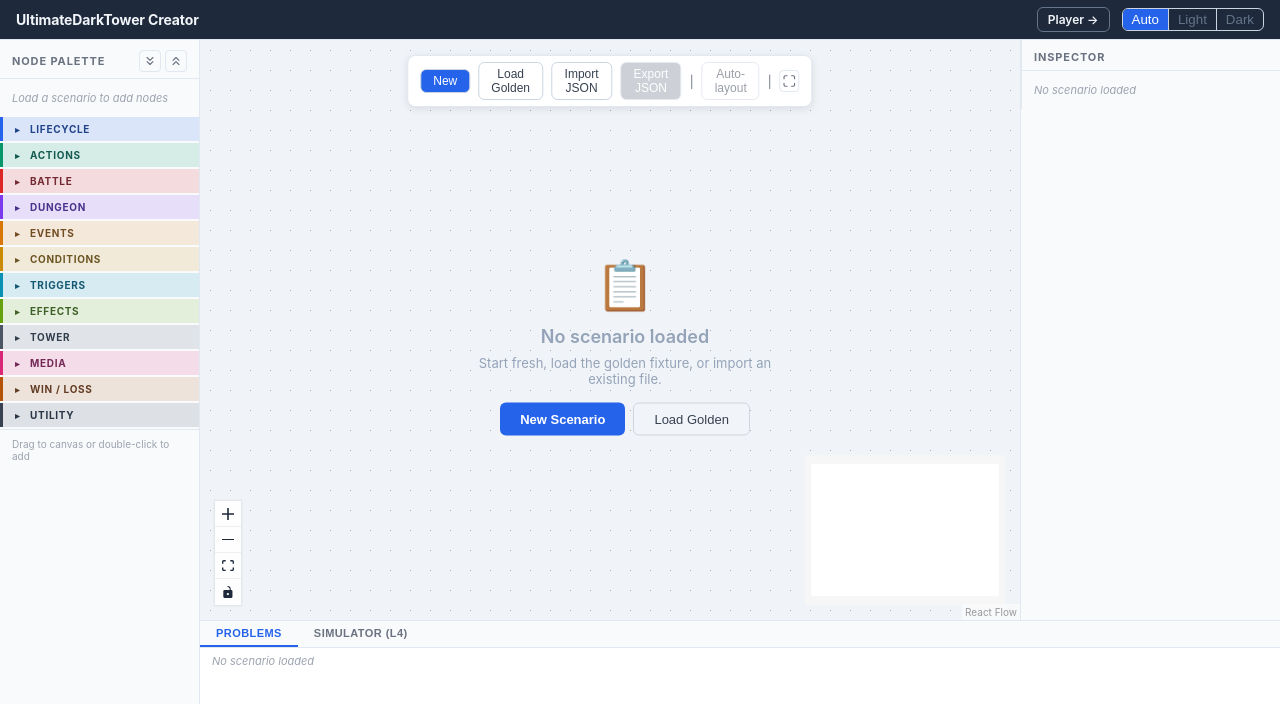
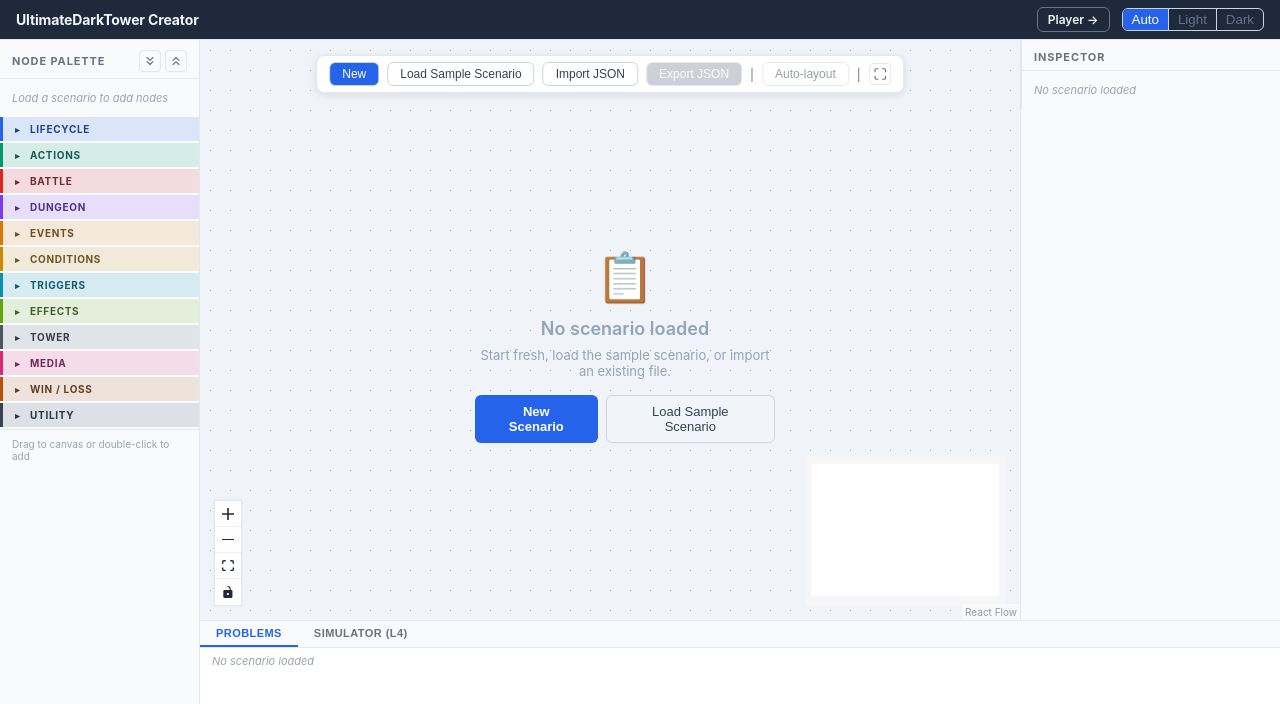
Before and after one commit to ChessMess/UltimateDarkTowerCreator, a React (Vite) app in the folder apps/creator/: page / in a window 1280 px wide. Shown: the top 704 px of the page. Built offline with nearby package versions, Linux system fonts and the light colour scheme; what ultimatedarktower would draw is missing.

Commit message:
Refine sample scenario wording and creator toolbar sizing

```diff
--- a/apps/creator/src/canvas/CreatorCanvas.tsx
+++ b/apps/creator/src/canvas/CreatorCanvas.tsx
@@ -97,12 +97,9 @@ export function CreatorCanvas({ focusMode, onToggleFocusMode }: CreatorCanvasPro
     [rfEdges, rfNodes, syncFromRF],
   );
 
-  const onNodesDelete = useCallback(
-    (deleted: ScenarioRFNode[]) => {
-      for (const n of deleted) useCreatorStore.getState().deleteNode(n.id);
-    },
-    [],
-  );
+  const onNodesDelete = useCallback((deleted: ScenarioRFNode[]) => {
+    for (const n of deleted) useCreatorStore.getState().deleteNode(n.id);
+  }, []);
 
   // Import
   const handleImport = useCallback(
@@ -144,8 +141,8 @@ export function CreatorCanvas({ focusMode, onToggleFocusMode }: CreatorCanvasPro
     clearDraft();
   }, [validationResults, exportScenario, schemaDoc]);
 
-  const handleLoadGolden = useCallback(() => {
-    if (isDirty && !window.confirm('Discard unsaved changes and load the golden fixture?')) return;
+  const handleLoadSampleScenario = useCallback(() => {
+    if (isDirty && !window.confirm('Discard unsaved changes and load the sample scenario?')) return;
     loadScenario(BASE_SCENARIO, true);
     setTimeout(() => fitView({ padding: 0.2 }), 100);
   }, [isDirty, loadScenario, fitView]);
@@ -171,7 +168,13 @@ export function CreatorCanvas({ focusMode, onToggleFocusMode }: CreatorCanvasPro
 
   return (
     <div style={{ width: '100%', height: '100%', position: 'relative' }}>
-      <input ref={fileInputRef} type="file" accept=".json" style={{ display: 'none' }} onChange={handleImport} />
+      <input
+        ref={fileInputRef}
+        type="file"
+        accept=".json"
+        style={{ display: 'none' }}
+        onChange={handleImport}
+      />
 
       <ReactFlow
         nodes={rfNodes}
@@ -204,6 +207,8 @@ export function CreatorCanvas({ focusMode, onToggleFocusMode }: CreatorCanvasPro
             style={{
               display: 'flex',
               gap: 8,
+              width: 'max-content',
+              maxWidth: 'calc(100vw - 64px)',
               background: 'var(--c-surface-raised)',
               border: '1px solid var(--c-border)',
               borderRadius: 8,
@@ -221,10 +226,18 @@ export function CreatorCanvas({ focusMode, onToggleFocusMode }: CreatorCanvasPro
             >
               New
             </button>
-            <button className="toolbar-btn" onClick={handleLoadGolden} title="Load the golden MVP fixture">
-              Load Golden
+            <button
+              className="toolbar-btn"
+              onClick={handleLoadSampleScenario}
+              title="Load the sample scenario"
+            >
+              Load Sample Scenario
             </button>
-            <button className="toolbar-btn" onClick={() => fileInputRef.current?.click()} title="Import JSON scenario">
+            <button
+              className="toolbar-btn"
+              onClick={() => fileInputRef.current?.click()}
+              title="Import JSON scenario"
+            >
               Import JSON
             </button>
             <button
@@ -247,7 +260,14 @@ export function CreatorCanvas({ focusMode, onToggleFocusMode }: CreatorCanvasPro
               Export JSON
             </button>
             <span style={{ color: 'var(--c-text-muted)', fontSize: 12 }}>|</span>
-            <button className="toolbar-btn" onClick={() => { applyLayout(); setTimeout(() => fitView({ padding: 0.2 }), 50); }} disabled={!schemaDoc}>
+            <button
+              className="toolbar-btn"
+              onClick={() => {
+                applyLayout();
+                setTimeout(() => fitView({ padding: 0.2 }), 50);
+              }}
+              disabled={!schemaDoc}
+            >
               Auto-layout
             </button>
             <span style={{ color: 'var(--c-text-muted)', fontSize: 12 }}>|</span>
@@ -282,8 +302,16 @@ export function CreatorCanvas({ focusMode, onToggleFocusMode }: CreatorCanvasPro
             {schemaDoc && (
               <>
                 <span style={{ color: 'var(--c-text-muted)', fontSize: 12 }}>|</span>
-                <span style={{ fontSize: 12, fontWeight: 600, color: hasErrors ? 'var(--c-danger)' : 'var(--c-success)' }}>
-                  {hasErrors ? `⚠ ${(validationResults.l1.errors.length + validationResults.l2.errors.length + validationResults.l3.errors.length)} error(s)` : '✓ Valid'}
+                <span
+                  style={{
+                    fontSize: 12,
+                    fontWeight: 600,
+                    color: hasErrors ? 'var(--c-danger)' : 'var(--c-success)',
+                  }}
+                >
+                  {hasErrors
+                    ? `⚠ ${validationResults.l1.errors.length + validationResults.l2.errors.length + validationResults.l3.errors.length} error(s)`
+                    : '✓ Valid'}
                 </span>
                 {isDirty && <span style={{ color: 'var(--c-warning)', fontSize: 11 }}>●</span>}
               </>
@@ -293,12 +321,15 @@ export function CreatorCanvas({ focusMode, onToggleFocusMode }: CreatorCanvasPro
 
         {/* Empty state */}
         {!schemaDoc && (
-          <Panel position="top-left" style={{ top: '50%', left: '50%', transform: 'translate(-50%, -50%)' }}>
+          <Panel
+            position="top-left"
+            style={{ top: '50%', left: '50%', transform: 'translate(-50%, -50%)' }}
+          >
             <div style={{ textAlign: 'center', color: '#94A3B8', padding: 40 }}>
               <div style={{ fontSize: 48 }}>📋</div>
               <div style={{ fontSize: 18, fontWeight: 600, marginTop: 12 }}>No scenario loaded</div>
               <div style={{ fontSize: 13, marginTop: 8, marginBottom: 16 }}>
-                Start fresh, load the golden fixture, or import an existing file.
+                Start fresh, load the sample scenario, or import an existing file.
               </div>
               <div style={{ display: 'flex', gap: 8, justifyContent: 'center' }}>
                 <button
@@ -317,7 +348,7 @@ export function CreatorCanvas({ focusMode, onToggleFocusMode }: CreatorCanvasPro
                   New Scenario
                 </button>
                 <button
-                  onClick={handleLoadGolden}
+                  onClick={handleLoadSampleScenario}
                   style={{
                     padding: '8px 20px',
                     background: '#F1F5F9',
@@ -328,7 +359,7 @@ export function CreatorCanvas({ focusMode, onToggleFocusMode }: CreatorCanvasPro
                     fontSize: 13,
                   }}
                 >
-                  Load Golden
+                  Load Sample Scenario
                 </button>
               </div>
             </div>
```
Also changed, not shown: 2 other files (tests, documents, lock files or other folders).
